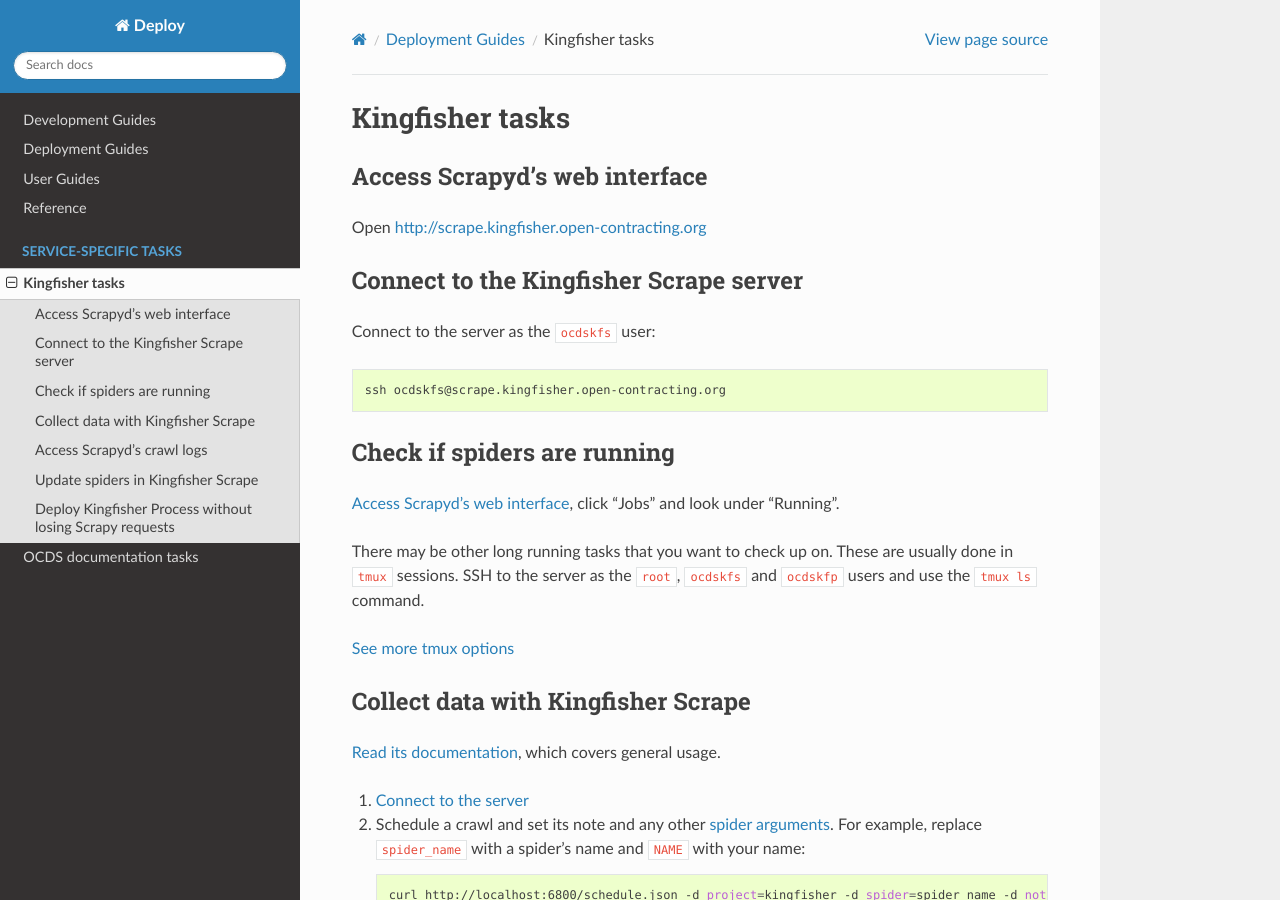
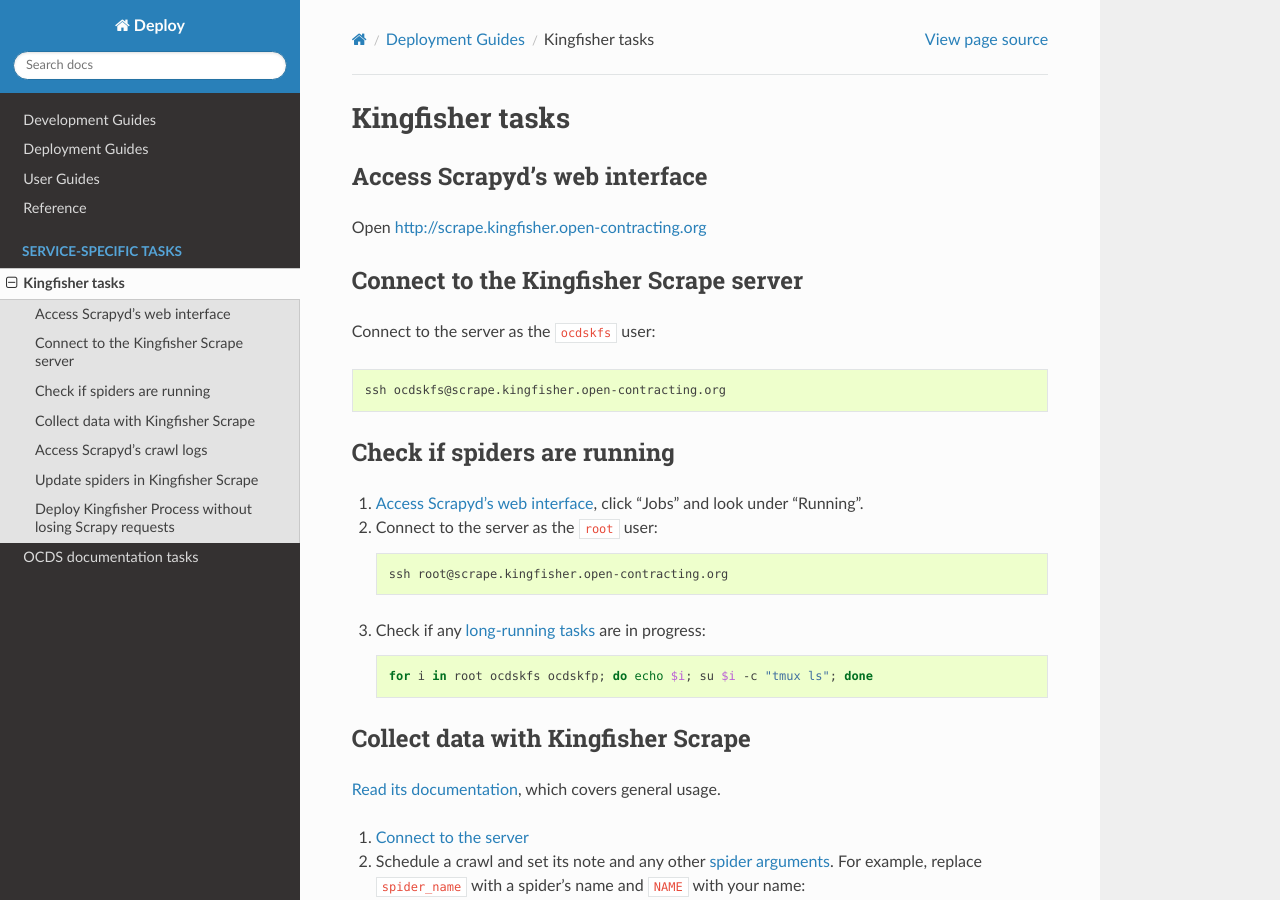
Before and after one commit to open-contracting/deploy, a Sphinx documentation site: the page built from docs/deploy/kingfisher.rst, in a window 1280 px wide and 900 px high. Built offline with Sphinx 7.4.7 and the Read the Docs theme 2.0.0, drawn with Linux system fonts in a browser that asks for light colours.

Commit message:
Add command to check for tmux sessions across multiple users

```diff
--- a/docs/deploy/kingfisher.rst
+++ b/docs/deploy/kingfisher.rst
@@ -24,11 +24,19 @@
 Check if spiders are running
 ----------------------------
 
-:ref:`Access Scrapyd's web interface<access-scrapyd-web-service>`, click "Jobs" and look under "Running".
+#. :ref:`Access Scrapyd's web interface<access-scrapyd-web-service>`, click "Jobs" and look under "Running".
 
-There may be other long running tasks that you want to check up on. These are usually done in ``tmux`` sessions. SSH to the server as the ``root``, ``ocdskfs`` and ``ocdskfp`` users and use the ``tmux ls`` command.
+#. Connect to the server as the ``root`` user:
 
-:ref:`See more tmux options<tmux>`
+   .. code-block:: bash
+
+      ssh root@scrape.kingfisher.open-contracting.org
+
+#. Check if any :ref:`long-running tasks<tmux>` are in progress:
+
+   .. code-block:: bash
+
+      for i in root ocdskfs ocdskfp; do echo $i; su $i -c "tmux ls"; done
 
 Collect data with Kingfisher Scrape
 -----------------------------------
```
